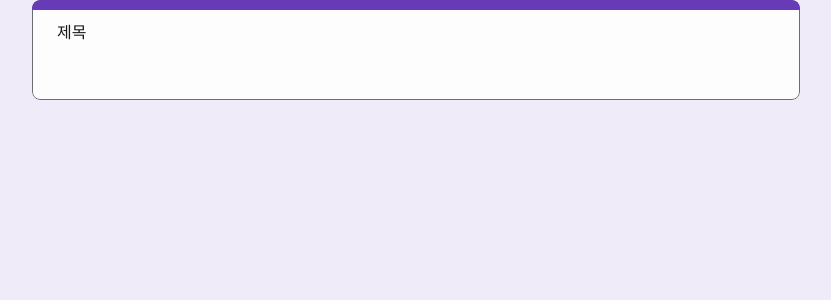
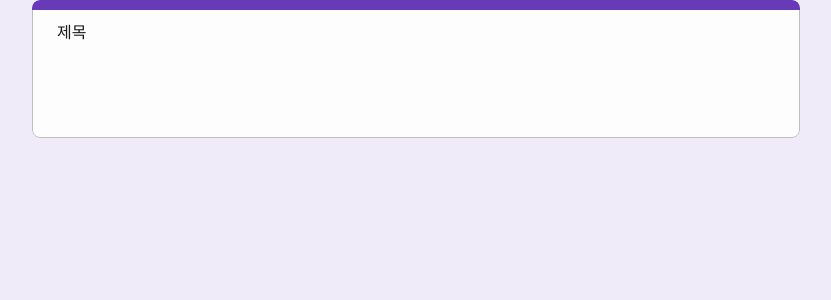
Before and after one commit to plla2/google-form, a React (Vite) app: page / in a window 1280 px wide. Shown: the top 300 px of the page, without its empty margins (224-1055 px from the left). Built offline with nearby package versions, Linux system fonts and the light colour scheme.

Commit message:
🩹 ThemeColor 수정, Card컴포넌트 색 수정

```diff
--- a/src/components/Card/CardStyle.ts
+++ b/src/components/Card/CardStyle.ts
@@ -10,9 +10,9 @@ export const Wrapper = styled.div<{ isSelected: boolean }>`
 export const CardContainer = styled.div<{ isSelected: boolean }>`
   display: flex;
   background-color: ${({ theme }) => theme.color.white};
-  height: 100px;
+  height: 138px;
   width: 768px;
-  border: ${({ theme }) => `1px solid ${theme.color.grey_dark}`};
+  border: ${({ theme }) => `1px solid ${theme.color.grey_light}`};
   border-radius: 8px;
   padding: 24px;
 `;
--- a/src/styles/ThemeColors.ts
+++ b/src/styles/ThemeColors.ts
@@ -8,9 +8,11 @@ const ThemeColors: DefaultTheme = {
     purple_light: '#f0ebf8',
     blue_dark: '#4285f4',
     blue_light: '#eff5fd',
-    grey_dark: '#6b6f74',
-    grey_medium: '#f1f3f4',
-    grey_light: '#f8f9fa',
+    grey_verydark: '#808080',
+    grey_dark: '#949494',
+    grey_medium: '#a9a9a9',
+    grey_light: '#bdbebd',
+    grey_verylight: '#d3d3d3',
   },
 };
 
```
